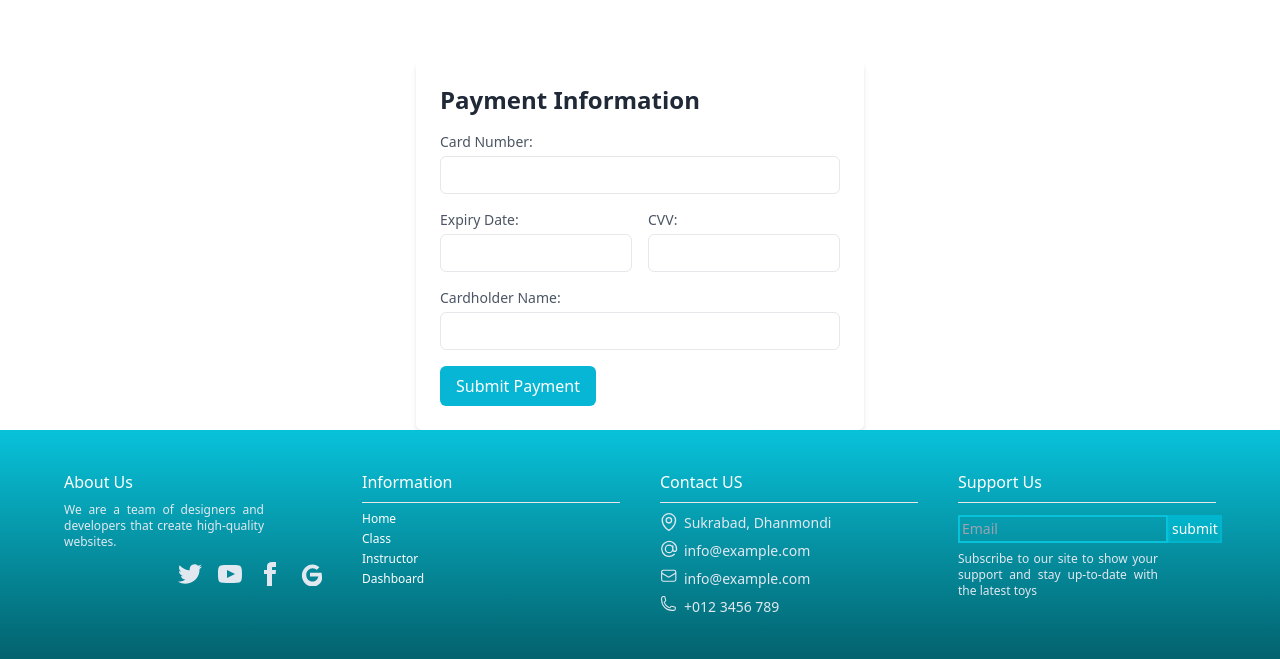
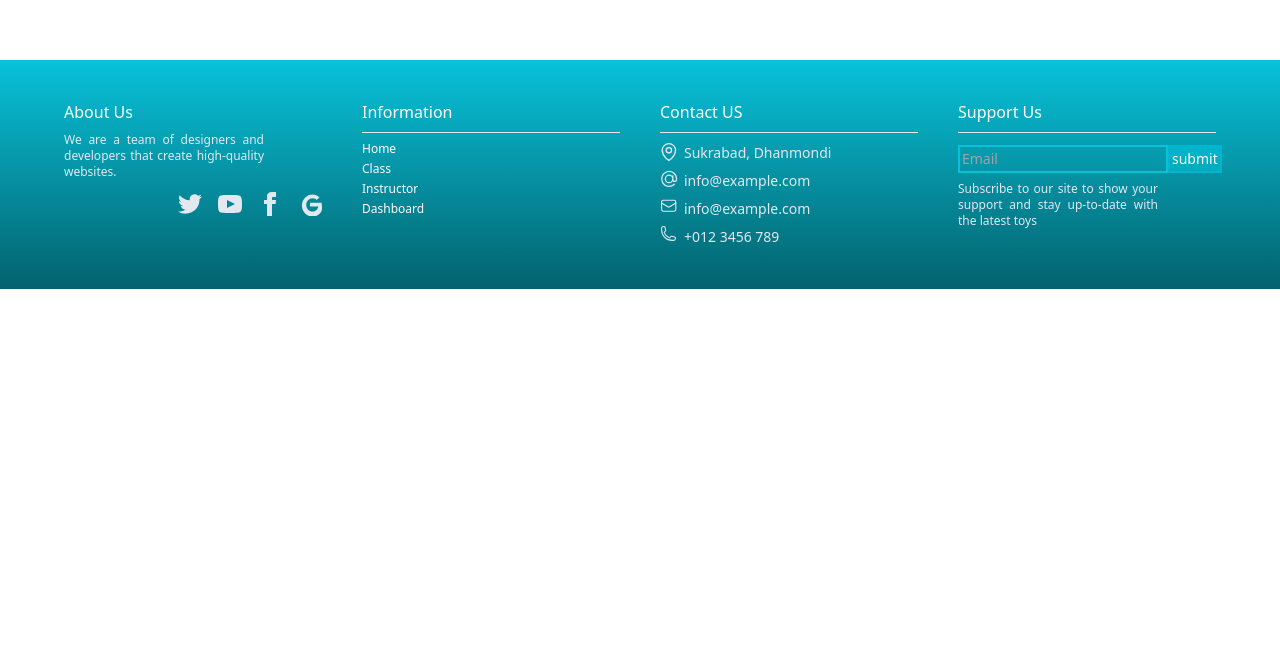
Before and after one commit to Mujahidul12628/Virtual-Academy, a React (Vite) app: page / in a window 1280 px wide. Shown: the part 1302-1961 px from the top of the page. After the commit the page ends 1591 px from the top, so only its background shows below. Built offline with nearby package versions, Linux system fonts and the light colour scheme; no server answers.

Commit message:
Payment functionality

```diff
--- a/src/assets/Pages/Home/Home.jsx
+++ b/src/assets/Pages/Home/Home.jsx
@@ -3,7 +3,7 @@ import Class from '../Class/Class';
 import Banner from './Banner';
 import Instructor from '../Instructor/Instructor';
 import ClassData from '../Class/ClassData';
-import Payment from '../Payment/Payment';
+
 
 const Home = () => {
     return (
@@ -11,7 +11,7 @@ const Home = () => {
             <Banner></Banner>
             <ClassData></ClassData>
             <Instructor></Instructor>
-            <Payment></Payment>
+
 
         </div>
     );
```
